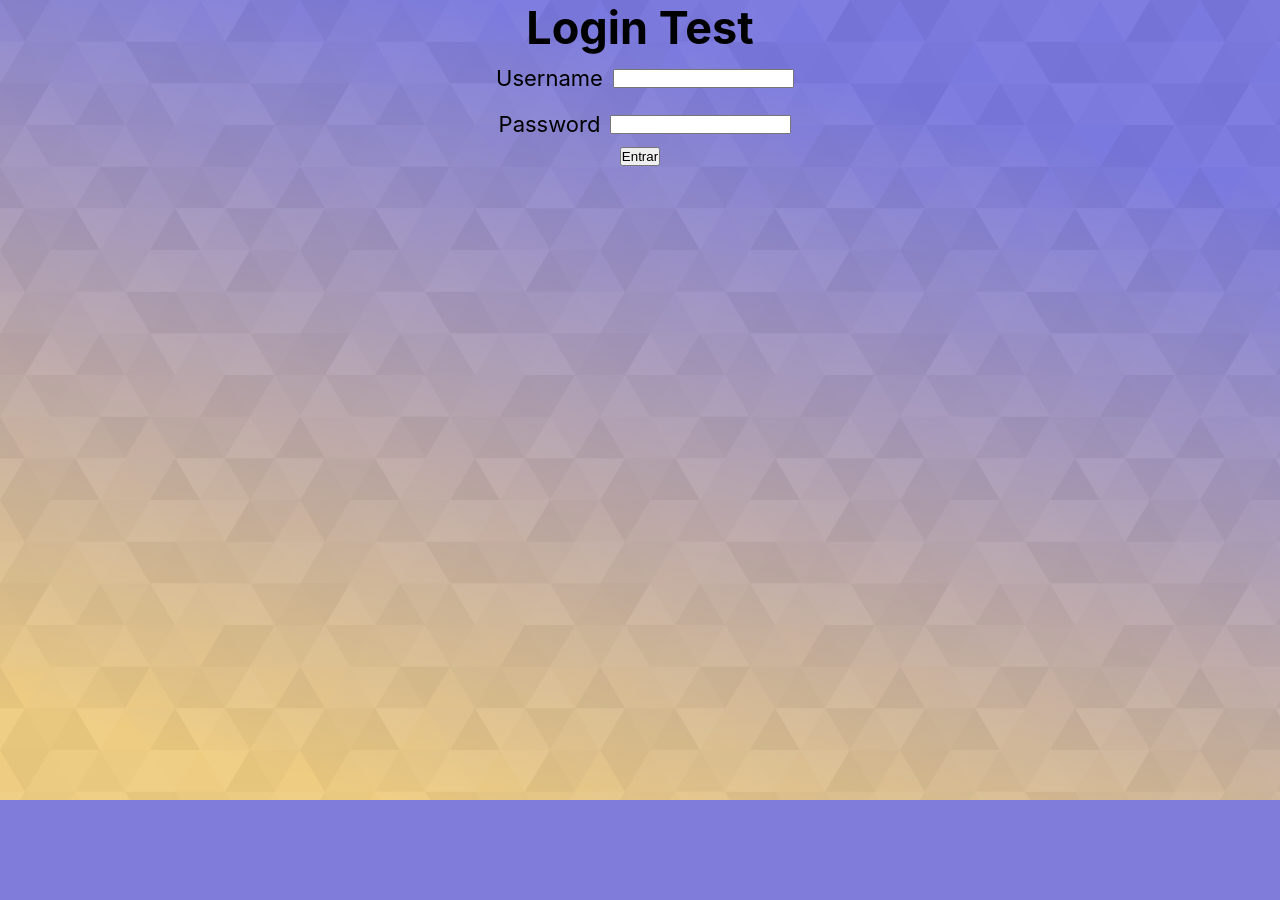
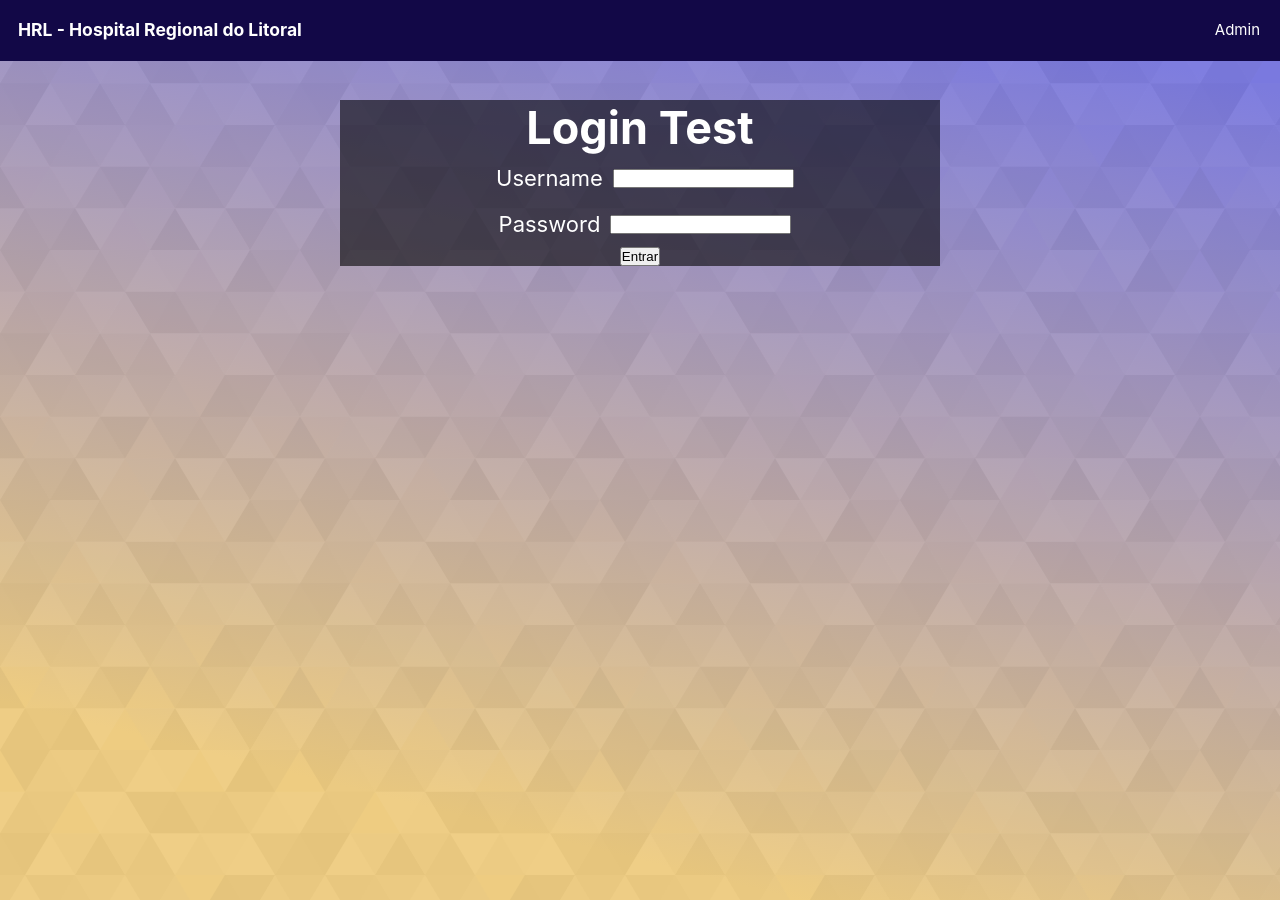
Before and after one commit to JonasFiechter/intranet_HRL, a Django app: page /login/ in a window 1280 px wide. Before the commit the page ends 800 px from the top, so only its background shows below. Run offline with Django 4.2, Linux system fonts and the light colour scheme.

Commit message:
Starting the configuration of the accounts htmls

```diff
--- a/app_accounts/static/app_accounts/css/styles.css
+++ b/app_accounts/static/app_accounts/css/styles.css
@@ -10,22 +10,84 @@ html {
     Roboto, Oxygen, Ubuntu, Cantarell, 'Open Sans', 'Helvetica Neue', sans-serif;
 }
 
+body {
+    font-size: 1.5rem;
+}
+
+a {
+    text-decoration: none;
+    color: #FFFFFF;
+}
+
+
 .main-bg {
     background-image: url('../img/subtle-prism.svg');
 }
 
 .section-1 {
+    padding-top: 10rem;
     min-height: 100vh;
     justify-content: center;
     align-items: center;
     background-color: aliceblue;
 }
 
+.section-1 div {
+    color: #FFFFFF;
+    background-color: rgba(0, 0, 0, 0.363);
+    max-width: 60rem;
+    margin: 0 auto;
+}
+
+.menu {
+    position: fixed;
+    width: 100%;
+    background-color: rgb(18, 8, 71);
+    color: #FFFFFF;
+}
+
+.menu-content {
+    display: flex;
+    justify-content: space-between;
+    align-items: center;
+}
+
+.menu-content h1 {
+    padding: 1.8rem;
+    border-bottom: 0.2rem solid rgb(18, 8, 71);
+}
+
+.menu-content h1:hover{
+    border-bottom: 0.2rem solid orange;
+    color: orange;
+    transition: 200ms ease-in-out;
+}
+
+.menu-content ul {
+    list-style: none;
+}
+
+.menu-content ul li {
+    position: relative;
+    float:left;
+}
+
+.menu-content ul li a {
+    display: block;
+    padding: 2rem;
+    border-bottom: 0.2rem solid rgb(18, 8, 71);
+}
+
+.menu-content ul li a:hover {
+    border-bottom: 0.2rem solid orange;
+    color: orange;
+    transition: 200ms ease-in;
+}
+
 .form-group {
     font-size: 2.2rem;
     display: flex;
     margin: 0 auto;
-    max-width: 1200px;
     justify-content: center;
     align-items: center;
 }
--- a/app_accounts/templates/app_accounts/login.html
+++ b/app_accounts/templates/app_accounts/login.html
@@ -9,7 +9,18 @@
     <title>Document</title>
 </head>
 <body>
+    <aside class="menu">
+        <section class="menu-content">
+            <a href="{% url 'url_home' %}"><h1>HRL - Hospital Regional do Litoral</h1></a>
+            <nav>
+                <ul>
+                    <li><a href="/admin">Admin</a></li>
+                </ul>
+            </nav>
+        </section>
+    </aside>
     <section class="main-bg section-1">
+        <div>
             <div class="title"><h1>Login Test</h1></div>
             <form method="POST" action="{% url 'url_login' %}">
                 {% csrf_token %}
@@ -23,6 +34,7 @@
                 </div>
                 <div class="form-group"><button type="submit">Entrar</button></div>
             </form>
+        </div>
     </section>
 </body>
 </html>
```
Also changed, not shown: app_accounts/templates/app_accounts/signup.html (+4 -4 lines). Lines whose indentation alone changed are shown as unchanged.
